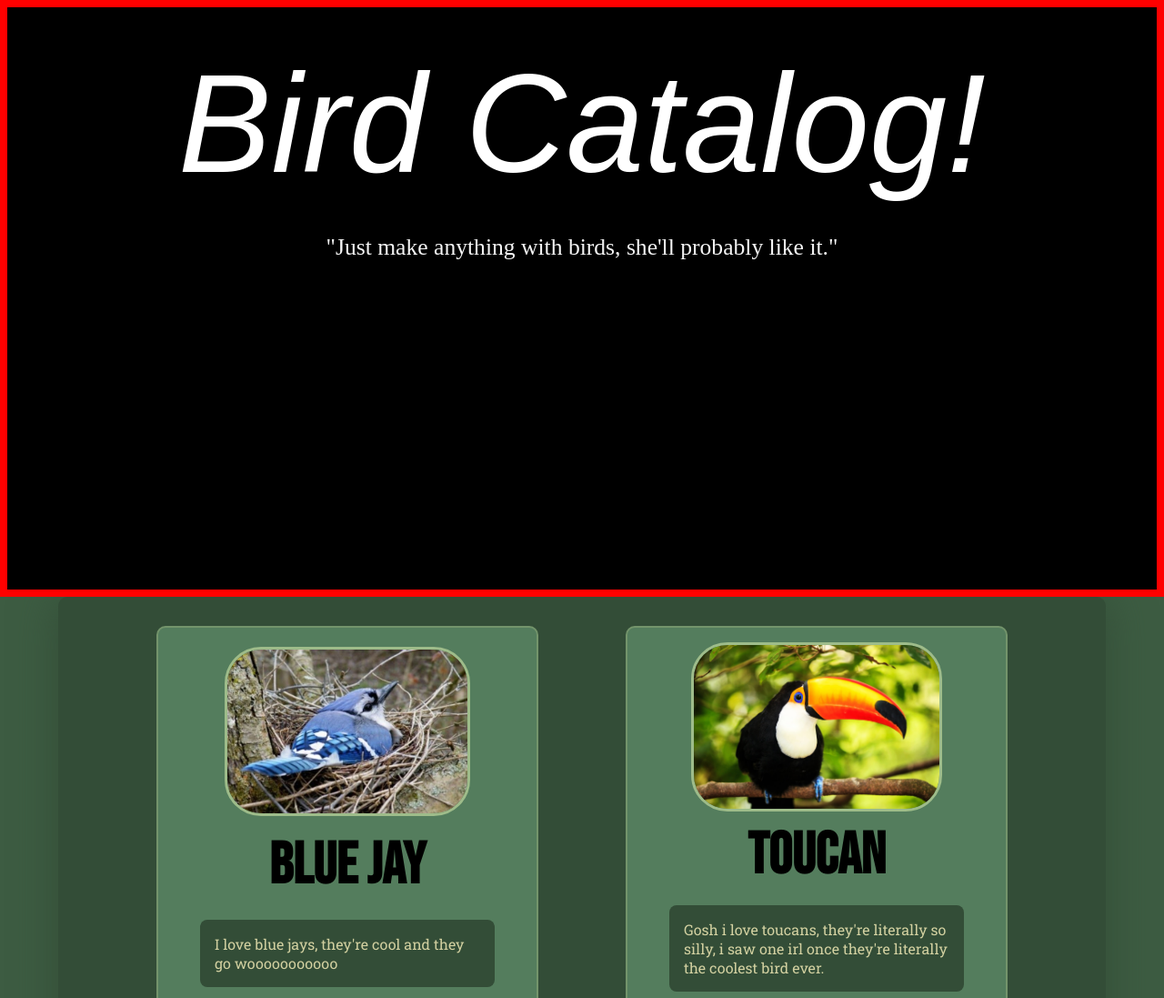
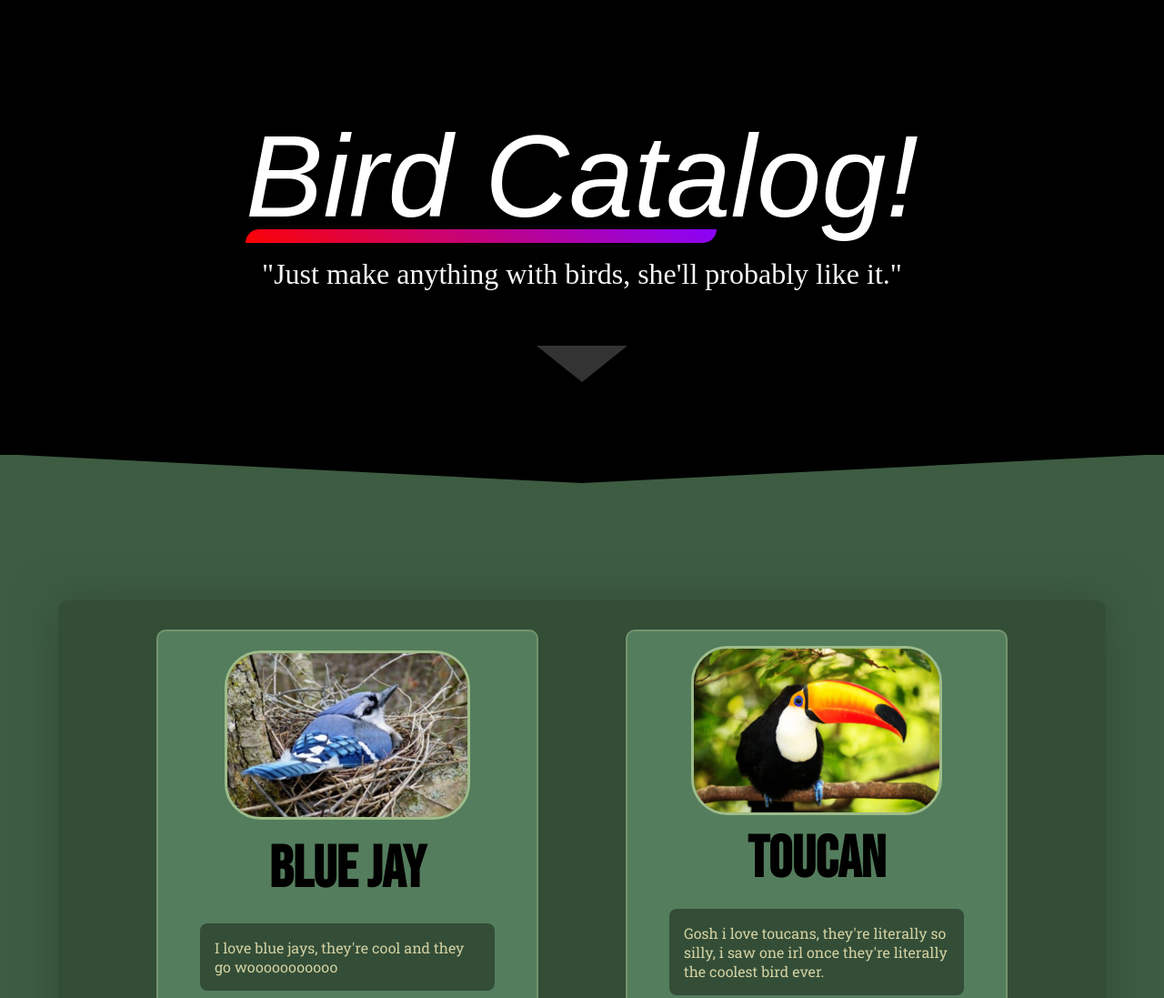
Before and after one commit to hillthebingus/birdday, a plain HTML site: page index.html in a window 1280 px wide. Shown: the top 1097 px of the page at 91% size. Drawn offline with Linux system fonts and the light colour scheme; a web font is replaced by a local one.

Commit message:
Finished general structure of the site

```diff
--- a/index.html
+++ b/index.html
@@ -27,7 +27,7 @@
 
 	<body>
 		<div class="title-container">
-			<span>Bird Catalog!</span>
+			<span class="underline">Bird Catalog!</span>
 			<span>
 				"Just make anything with birds, she'll probably like it."
 			</span>
--- a/styles/classes.css
+++ b/styles/classes.css
@@ -9,6 +9,7 @@
 	border-radius: 10px;
 	margin: auto;
 
+	margin-top: 20vh;
 	margin-left: 4rem;
 	margin-right: 4rem;
 }
@@ -98,6 +99,7 @@
 
 	.wrapper {
 		margin: auto;
+		margin-top: 10vh;
 	}
 }
 
@@ -110,6 +112,7 @@
 	isolation: isolate;
 
 	height: 80vh;
+	max-height: 500px;
 	display: flex;
 	flex-direction: column;
 	flex-wrap: wrap;
@@ -118,18 +121,32 @@
 	justify-items: center;
 
 	background-color: #000;
-	border: solid 8px red;
+}
+
+/* The triangle at the foot of the thing */
+.title-container::after {
+	content: '';
+	position: absolute;
+	display: inline-block;
+
+	width: 100%;
+	height: 32px;
+	clip-path: polygon(50% 100%, 0 0, 100% 0);
+
+	background-color: black;
+
+	bottom: -31px;
+
 }
 
 /* The title */
 .title-container span:first-child {
-	position: relative;
 
 	animation-name: fade-in-from-top;
 	animation-duration: 1s;
 	animation-iteration-count: 1;
 
-	font-size: 18vw;
+	font-size: 10vw;
 	font-family: "Alumni Sans SC", sans-serif;
 	font-style: italic;
 	color: white;
@@ -137,8 +154,8 @@
 	max-width: fit-content;
 	max-height: fit-content;
 
-	margin-top: auto;
-	padding-bottom: 2rem;
+	margin-top: 15vh;
+	margin-bottom: 2vh;
 }
 
 /* Credits to liv */
@@ -155,7 +172,7 @@
 	flex-grow: 0;
 	margin-bottom: auto;
 
-	font-size: 5vw;
+	font-size: 2.5vw;
 	text-align: center;
 	text-wrap: balance;
 
@@ -163,46 +180,111 @@
 }
 
 .scroll-indicator {
-	animation-name: fade-in-from-top;
+	animation-name: fade-in-from-top, scroll-indicator-opacity;
 	animation-duration: 1s;
+	animation-timing-function: ease-out;
 	animation-iteration-count: infinite;
-
 
 
 	position: absolute;
 	display: inline-block;
+	opacity: 0.2;
 
 	background-color: white;
 	clip-path: polygon(50% 100%, 0 0, 100% 0);
 
 	width: 20vw;
+	max-width: 100px;
 	height: 5vh;
 
-	bottom: 10vh;
+	bottom: 0;
 }
 
 @keyframes fade-in-from-top
 {
-	0% {
+	from {
 		opacity: 0;
 		transform: translateY(-10vh);
 	}
-	100% {
-		opacity: 0.2;
+	to {
 		transform: translateY(0);
 	}
 }
 
-@media (width > 500px) {
-	.title-container span:nth-child(2) {
-		margin-bottom: auto;
-		font-size: 2vw;
+@keyframes scroll-indicator-opacity {
+	from {
+		opacity: 0.2;
+	}
+	to {
+		opacity: 0;
+	}
+}
+
+@keyframes underline-grow
+{
+	0% {
+		width: 0%;
+		border-radius: 0;
+	}
+	100% {
+		width: 70%;
+	}
+}
+
+@media (width < 500px) {
+	.title-container {
+		max-height: 600px;
 	}
 
 	.title-container span:first-child {
-		margin-top: 5vh;
-		font-size: 12vw;
+		margin-top: auto;
+		font-size: 20vw;
 	}
+
+	.title-container span:nth-child(2) {
+		margin-bottom: auto;
+		font-size: 5vw;
+	}
+
+}
+
+@media (width < 800px) {
+
+	.title-container span:first-child {
+		margin-top: auto;
+	}
+
+	.title-container span:nth-child(2) {
+		margin-bottom: auto;
+	}
+
 }
 
 /*?reg*/
+
+
+/* For underlining */
+/*¿reg*/
+.underline {
+	position: relative;
+}
+.underline::before {
+	animation-name: underline-grow;
+	animation-duration: .5s;
+	animation-delay: 1s;
+	animation-iteration-count: 1;
+	animation-fill-mode: both;
+	content: '';
+	position: absolute;
+	display: block;
+
+	bottom: 0;
+	height: 15px;
+
+	border-top-left-radius: 20px;
+	border-bottom-right-radius: 20px;
+
+	background: linear-gradient(32deg, var(--underline-gradient));
+
+}
+/*?reg*/
--- a/styles/vars.css
+++ b/styles/vars.css
@@ -10,4 +10,7 @@
 	--clr-palette-hl: hsl(58, 36%, 73%);
 
 
+	--underline-gradient: #fc0303, #8803fc;
+
+
 }
```
